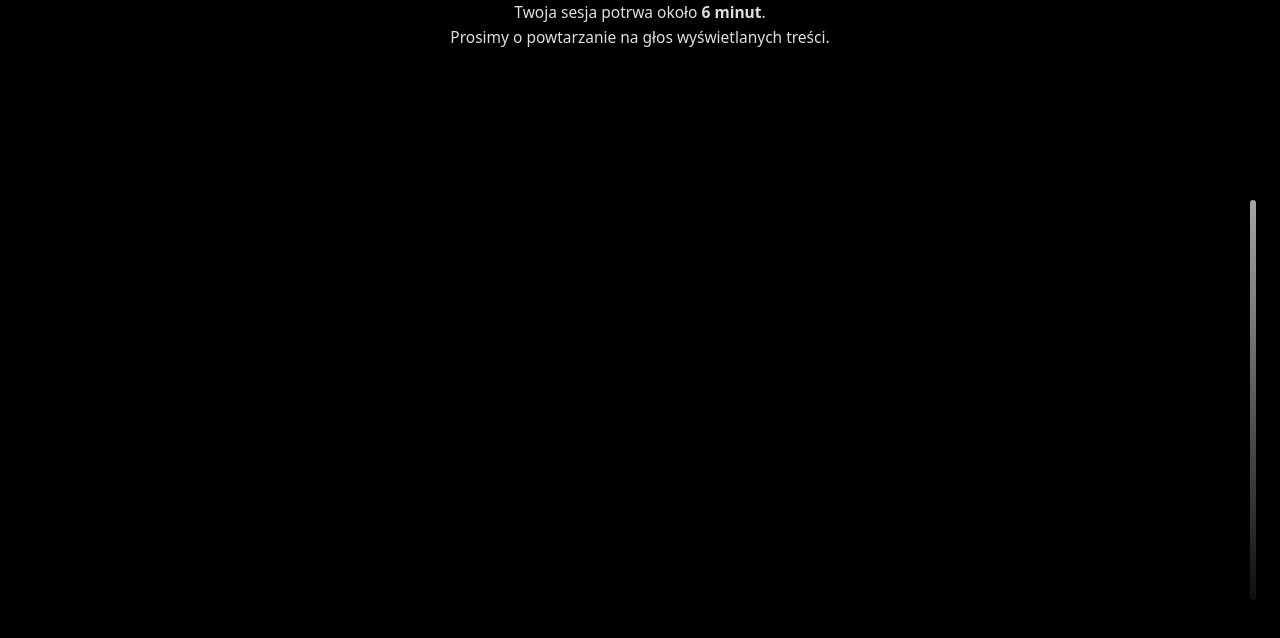
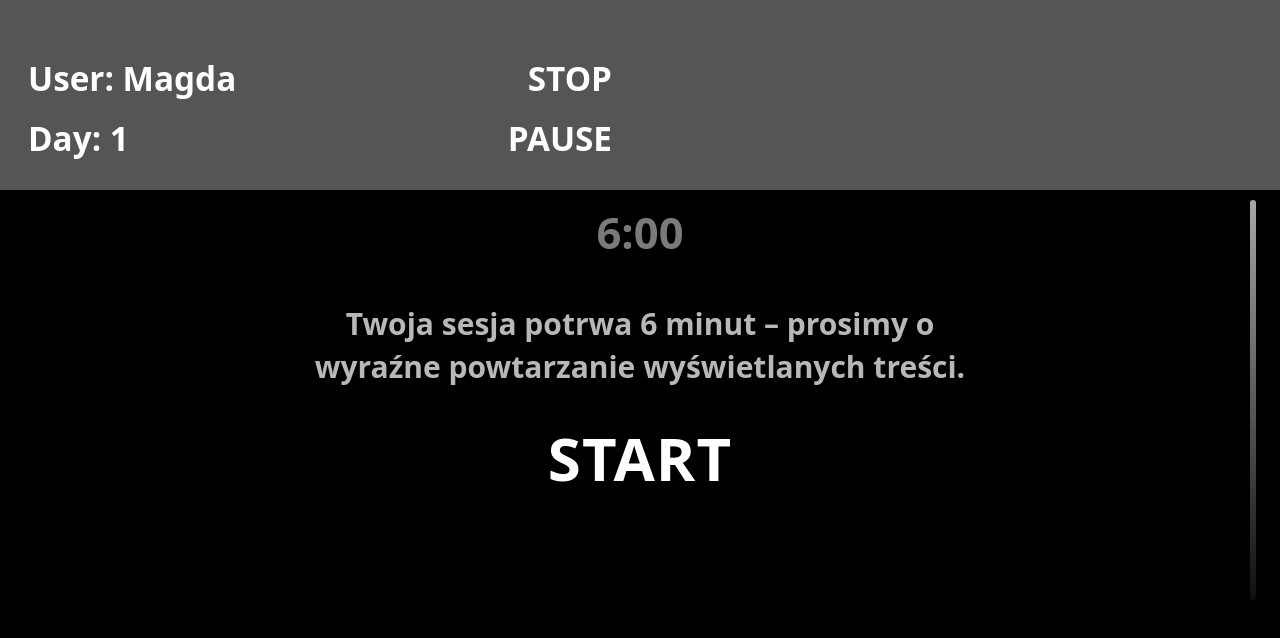
Before and after one commit to MacSzot/adhered.shop, a Next.js app: page /day in a window 1280 px wide. Shown: the top 638 px of the page. Built offline with nearby package versions, Linux system fonts and the light colour scheme.

Commit message:
Update page.tsx

```diff
--- a/app/day/page.tsx
+++ b/app/day/page.tsx
@@ -1,9 +1,9 @@
-// app/day/page.tsx
 "use client";
 
 import { useEffect, useRef, useState } from "react";
+import "../globals.css";
 
-/* =============== PLAN DNIA =============== */
+/* Typ planu */
 type PlanStep = {
   mode: "VERIFY" | "SAY";
   target?: string;
@@ -11,11 +11,12 @@ type PlanStep = {
   min_sentences?: number;
   starts_with?: string[];
   starts_with_any?: string[];
-  prep_ms?: number;   // opóźnienie przed startem nagrywania
-  dwell_ms?: number;  // długość okna SAY
+  prep_ms?: number;
+  dwell_ms?: number;
   note?: string;
 };
 
+/* Ładowanie planu dnia */
 async function loadDayPlanOrTxt(dayFileParam: string): Promise<{ source: "json" | "txt"; steps: PlanStep[] }> {
   try {
     const r = await fetch(`/days/${dayFileParam}.plan.json`, { cache: "no-store" });
@@ -29,36 +30,29 @@ async function loadDayPlanOrTxt(dayFileParam: string): Promise<{ source: "json"
   if (!r2.ok) throw new Error(`Brak pliku dnia: ${dayFileParam}.plan.json i ${dayFileParam}.txt`);
   const txt = await r2.text();
   const steps: PlanStep[] = txt
-    .split(/\r?\n/)
-    .map(s => s.trim())
-    .filter(Boolean)
+    .split(/\r?\n/).map(s => s.trim()).filter(Boolean)
     .map(line => ({ mode: "VERIFY" as const, target: line }));
   return { source: "txt", steps };
 }
 
-/* =============== HELPERS =============== */
 function getParam(name: string, fallback: string) {
   if (typeof window === "undefined") return fallback;
   const v = new URLSearchParams(window.location.search).get(name);
   return (v && v.trim()) || fallback;
 }
 
-/* =============== PAGE =============== */
 export default function PrompterPage() {
   const videoRef = useRef<HTMLVideoElement | null>(null);
 
-  // Ustawienia
-  const USER_NAME = "demo";
-  const dayRaw = typeof window !== "undefined" ? getParam("day", "01") : "01";
-  const dayFileParam = dayRaw.padStart(2, "0"); // zawsze 01..11 do wczytywania plików
-  const DAY_LABEL = (() => {
-    const n = parseInt(dayRaw, 10);
-    return Number.isNaN(n) ? dayRaw : String(n); // UI: bez zera wiodącego
-  })();
+  // Ustawienia UI
+  const USER_NAME = "Magda";
+  const dayRaw = typeof window !== "undefined" ? getParam("day", "1") : "1";
+  const dayFileParam = dayRaw.toString().padStart(2, "0");
+  const DAY_LABEL = dayRaw.toString();
 
   const MAX_TIME = 6 * 60; // 6 minut
 
-  // Progi/czasy VAD
+  // Audio/VAD progi
   const SPEAKING_FRAMES_REQUIRED = 2;
 
   // Stany
@@ -70,14 +64,12 @@ export default function PrompterPage() {
   const [isRunning, setIsRunning] = useState(false);
   const [remaining, setRemaining] = useState(MAX_TIME);
   const [levelPct, setLevelPct] = useState(0);
-  const [mirror] = useState(true);
   const [micError, setMicError] = useState<string | null>(null);
 
-  // ⏸️ Pauza ciszy: jedyna przypominajka po 10 s + ile zostało sekund
   const [silencePause, setSilencePause] = useState(false);
   const pausedRemainingRef = useRef<number | null>(null);
 
-  // Refy aktualnych wartości
+  // Refy bieżące
   const isRunningRef = useRef(isRunning);
   const idxRef = useRef(idx);
   const stepsRef = useRef<PlanStep[]>([]);
@@ -85,10 +77,9 @@ export default function PrompterPage() {
   useEffect(() => { idxRef.current = idx; }, [idx]);
   useEffect(() => { stepsRef.current = steps; }, [steps]);
 
-  // ===== TIMER SESJI =====
+  // Timer sesji
   const endAtRef = useRef<number | null>(null);
   const countdownIdRef = useRef<number | null>(null);
-
   function startCountdown(seconds: number) {
     stopCountdown();
     endAtRef.current = Date.now() + seconds * 1000;
@@ -101,10 +92,7 @@ export default function PrompterPage() {
     }, 250);
   }
   function stopCountdown() {
-    if (countdownIdRef.current) {
-      window.clearInterval(countdownIdRef.current);
-      countdownIdRef.current = null;
-    }
+    if (countdownIdRef.current) { window.clearInterval(countdownIdRef.current); countdownIdRef.current = null; }
     endAtRef.current = null;
   }
 
@@ -121,14 +109,13 @@ export default function PrompterPage() {
   const heardThisStepRef = useRef(false);
   const speakingFramesRef = useRef(0);
 
-  // Whisper recorder
+  // Whisper chunking
   const recRef = useRef<MediaRecorder | null>(null);
   const chunkTimerRef = useRef<number | null>(null);
 
-  // znacznik ostatniego realnego głosu (dla pauzy po 10 s)
   const lastVoiceAtRef = useRef<number>(Date.now());
 
-  /* ---- 1) Wczytaj plan ---- */
+  /* 1) Wczytaj plan */
   useEffect(() => {
     (async () => {
       try {
@@ -136,7 +123,6 @@ export default function PrompterPage() {
         setSteps(steps);
         setIdx(0);
         setDisplayText(steps[0]?.mode === "VERIFY" ? (steps[0].target || "") : (steps[0]?.prompt || ""));
-        // eslint-disable-next-line no-console
         console.log(`[DAY ${dayFileParam}] source:`, source, `steps: ${steps.length}`);
       } catch (e) {
         console.error(e);
@@ -148,7 +134,7 @@ export default function PrompterPage() {
     // eslint-disable-next-line react-hooks/exhaustive-deps
   }, []);
 
-  /* ---- 2) Start/Stop AV + VU + watchdog ciszy ---- */
+  /* 2) Start/Stop AV + VU + watchdog ciszy */
   async function startAV(): Promise<boolean> {
     stopAV();
     setMicError(null);
@@ -206,13 +192,13 @@ export default function PrompterPage() {
           speakingFramesRef.current += 1;
           if (speakingFramesRef.current >= SPEAKING_FRAMES_REQUIRED) {
             heardThisStepRef.current = true;
-            lastVoiceAtRef.current = Date.now(); // ⏱️ rejestrujemy mowę
+            lastVoiceAtRef.current = Date.now();
           }
         } else {
           speakingFramesRef.current = 0;
         }
 
-        // ---- JEDYNA PRZYPOMINAJKA po 10 s rzeczywistej ciszy ----
+        // Jedyna przypominajka po 10 s ciszy
         if (isRunningRef.current && !silencePause) {
           const now = Date.now();
           if (now - lastVoiceAtRef.current >= 10_000) {
@@ -221,12 +207,8 @@ export default function PrompterPage() {
               secsLeft = Math.max(0, Math.ceil((endAtRef.current - now) / 1000));
             }
             pausedRemainingRef.current = secsLeft;
-
-            // zatrzymujemy licznik (NIE resetujemy do 6:00)
             stopCountdown();
             setRemaining(secsLeft);
-
-            // włączamy pauzę i czekamy na tapnięcie
             setSilencePause(true);
           }
         }
@@ -247,25 +229,20 @@ export default function PrompterPage() {
     streamRef.current?.getTracks().forEach(t => t.stop());
     streamRef.current = null;
     analyserRef.current = null;
-    if (audioCtxRef.current) {
-      try { audioCtxRef.current.close(); } catch {}
-      audioCtxRef.current = null;
-    }
+    if (audioCtxRef.current) { try { audioCtxRef.current.close(); } catch {} audioCtxRef.current = null; }
   }
 
-  // 👉 wznowienie po tapnięciu w overlay pauzy
   function resumeFromPause() {
     if (!silencePause) return;
     const secs = pausedRemainingRef.current ?? remaining;
-    startCountdown(secs);        // wznawiamy od miejsca przerwania
+    startCountdown(secs);
     setSilencePause(false);
-    lastVoiceAtRef.current = Date.now(); // wyzeruj „ciszę”, żeby nie złapać od razu kolejnej pauzy
+    lastVoiceAtRef.current = Date.now();
   }
 
-  /* ===== WHISPER: start/stop ===== */
+  /* 3) Whisper chunkowanie */
   async function startSayCaptureWhisper() {
     setSayTranscript("");
-
     const stream = streamRef.current;
     if (!stream) return;
 
@@ -274,31 +251,22 @@ export default function PrompterPage() {
       : (MediaRecorder.isTypeSupported("audio/webm;codecs=opus")
           ? "audio/webm;codecs=opus"
           : "");
+    if (!mime) { console.warn("MediaRecorder: brak wspieranego MIME."); return; }
 
-    if (!mime) {
-      console.warn("MediaRecorder: brak wspieranego MIME.");
-      return;
-    }
-
-    const mr = new MediaRecorder(stream, {
-      mimeType: mime,
-      audioBitsPerSecond: 64_000,
-    });
+    const mr = new MediaRecorder(stream, { mimeType: mime, audioBitsPerSecond: 64_000 });
     recRef.current = mr;
 
     mr.ondataavailable = async (e) => {
       if (!e.data || e.data.size === 0) return;
-
       const fd = new FormData();
       const filename = mime.includes("mp4") ? "chunk.m4a" : "chunk.webm";
       fd.append("audio", e.data, filename);
-
       try {
         const resp = await fetch("/api/whisper", { method: "POST", body: fd });
         const json = await resp.json();
         if (json?.text) {
-          setSayTranscript((prev) => (prev ? prev + " " : "") + json.text);
-          lastVoiceAtRef.current = Date.now(); // ruch głosu z serwera
+          setSayTranscript((p) => (p ? p + " " : "") + json.text);
+          lastVoiceAtRef.current = Date.now();
         } else if (json?.error) {
           console.warn("Whisper API error:", json.error);
         }
@@ -307,7 +275,6 @@ export default function PrompterPage() {
       }
     };
 
-    // preferowany tryb — chunk co ~2 sekundy
     try {
       mr.start(2000);
     } catch {
@@ -322,13 +289,10 @@ export default function PrompterPage() {
 
   function stopSayCaptureWhisper() {
     if (chunkTimerRef.current) { clearInterval(chunkTimerRef.current); chunkTimerRef.current = null; }
-    if (recRef.current) {
-      try { recRef.current.stop(); } catch {}
-      recRef.current = null;
-    }
+    if (recRef.current) { try { recRef.current.stop(); } catch {} recRef.current = null; }
   }
 
-  /* ---- 3) Kroki ---- */
+  /* 4) Kroki */
   function clearStepTimers() {
     if (stepTimerRef.current) { window.clearTimeout(stepTimerRef.current); stepTimerRef.current = null; }
     if (advanceTimerRef.current) { window.clearTimeout(advanceTimerRef.current); advanceTimerRef.current = null; }
@@ -336,8 +300,7 @@ export default function PrompterPage() {
 
   function runStep(i: number) {
     if (!stepsRef.current.length) return;
-    const s = stepsRef.current[i];
-    if (!s) return;
+    const s = stepsRef.current[i]; if (!s) return;
 
     clearStepTimers();
     heardThisStepRef.current = false;
@@ -346,10 +309,9 @@ export default function PrompterPage() {
     if (s.mode === "VERIFY") {
       stopSayCaptureWhisper();
       setDisplayText(s.target || "");
-      // (opcjonalne auto-next po mowie możesz tu dodać, ale nic nie zmieniamy)
     } else {
-      const prep = Number(s.prep_ms ?? 200);     // szybki start
-      const dwell = Number(s.dwell_ms ?? 12000); // 12s aktywnego okna SAY
+      const prep = Number(s.prep_ms ?? 200);
+      const dwell = Number(s.dwell_ms ?? 12000);
 
       stopSayCaptureWhisper();
       setDisplayText(s.prompt || "");
@@ -378,7 +340,7 @@ export default function PrompterPage() {
     runStep(next);
   }
 
-  /* ---- 4) Start/Stop sesji ---- */
+  /* 5) Start/Stop sesji */
   const startSession = async () => {
     if (!stepsRef.current.length) return;
     const ok = await startAV();
@@ -391,7 +353,6 @@ export default function PrompterPage() {
     setDisplayText(stepsRef.current[0]?.mode === "VERIFY" ? (stepsRef.current[0].target || "") : (stepsRef.current[0]?.prompt || ""));
     runStep(0);
   };
-
   const stopSession = () => {
     setIsRunning(false);
     stopCountdown();
@@ -403,121 +364,71 @@ export default function PrompterPage() {
     pausedRemainingRef.current = null;
   };
 
-  /* ---- 5) Render ---- */
+  /* Render z nowym, stałym layoutem */
   const fmt = (s: number) => `${Math.floor(s / 60)}:${String(s % 60).padStart(2, "0")}`;
 
-  // Wygląd pytania i transkryptu (czytelne, białe, bez tła)
-  const questionStyle: React.CSSProperties = {
-    fontSize: 20,
-    lineHeight: 1.55,
-    maxWidth: 720,
-    margin: "0 auto",
-    textAlign: "center",
-  };
-  const transcriptStyle: React.CSSProperties = {
-    marginTop: 14,
-    fontSize: 20,
-    opacity: 0.98,
-    minHeight: 30,
-    textAlign: "center",
-  };
+  return (
+    <main>
+      <div className="stage">
+        <video ref={videoRef} autoPlay playsInline muted className="cam" />
+        <div className="veil" />
 
-  return (
-    <main className="prompter-full">
-      <header className="topbar topbar--dense">
-        <nav className="tabs">
-          <a className="tab active" href="/day" aria-current="page">Prompter</a>
-          <span className="tab disabled" aria-disabled="true" title="Wkrótce">Rysownik</span>
-        </nav>
-        <div className="top-info compact">
-          <span className="meta"><b>Użytkownik:</b> {USER_NAME}</span>
-          <span className="dot">•</span>
-          <span className="meta"><b>Dzień programu:</b> {DAY_LABEL}</span>
+        {/* Górny panel zgodny z mockami */}
+        <header className="topbar-fixed">
+          <div className="topbar-inner">
+            <div className="top-left">
+              <div className="line">User: {USER_NAME}</div>
+              <div className="line">Day: {DAY_LABEL}</div>
+            </div>
+            <div className="top-right" style={{ textAlign: "right" }}>
+              <div className="line" role="button" onClick={stopSession}>STOP</div>
+              <div className="line" role="button" onClick={() => setIsRunning(v => !v)}>PAUSE</div>
+            </div>
+          </div>
+        </header>
+
+        {/* Timer – zamglony pod panelem */}
+        <div className="timer-ghost">{fmt(remaining)}</div>
+
+        {/* Overlay centralny */}
+        <div className="overlay-center">
+          <div className="center-wrap">
+            {!isRunning && (
+              <>
+                <div className="sys-text">Twoja sesja potrwa 6 minut – prosimy o wyraźne powtarzanie wyświetlanych treści.</div>
+                {micError && <div className="sys-text" style={{ opacity:.9, marginTop:10, color:"#ffdddd" }}>{micError} — sprawdź dostęp do mikrofonu i kamery.</div>}
+                <div className="start-big" role="button" onClick={startSession}>START</div>
+              </>
+            )}
+
+            {isRunning && (
+              <>
+                {steps[idx]?.mode === "VERIFY" && (
+                  <div className="sys-text" style={{ whiteSpace:"pre-wrap" }}>{displayText}</div>
+                )}
+                {steps[idx]?.mode === "SAY" && (
+                  <>
+                    <div className="sys-text" style={{ whiteSpace:"pre-wrap" }}>{displayText}</div>
+                    <div className="user-speech" style={{ whiteSpace:"pre-wrap", minHeight:36 }}>{sayTranscript}</div>
+                  </>
+                )}
+              </>
+            )}
+          </div>
         </div>
-        <div className="controls-top">
-          {!isRunning ? (
-            <button className="btn" onClick={startSession}>Start</button>
-          ) : (
-            <button className="btn" onClick={stopSession}>Stop</button>
-          )}
-        </div>
-      </header>
 
-      <div className="timer-top timer-top--strong" style={{ textAlign: "center" }}>{fmt(remaining)}</div>
-
-      <div className={`stage ${mirror ? "mirrored" : ""}`}>
-        <video ref={videoRef} autoPlay playsInline muted className="cam" />
-
-        {/* EKRAN STARTOWY */}
-        {!isRunning && (
-          <div className="overlay center">
-            <div className="intro" style={{ textAlign: "center", maxWidth: 520, lineHeight: 1.6, margin: "0 auto" }}>
-              <p style={{ fontSize: 15.5, opacity: 0.92 }}>
-                Twoja sesja potrwa około <b>6 minut</b>.<br />
-                Prosimy o powtarzanie na głos wyświetlanych treści.
-              </p>
-              {micError && (
-                <p style={{ marginTop: 12, color: "#ffb3b3", fontSize: 14 }}>
-                  {micError} — sprawdź dostęp do mikrofonu i kamery.
-                </p>
-              )}
+        {/* Pauza po 10 s ciszy */}
+        {silencePause && (
+          <div className="pause-overlay" onClick={resumeFromPause}>
+            <div className="pause-card">
+              <div className="l1">Jeśli nie czujesz, że to dobry moment, zawsze możesz wrócić później.</div>
+              <div className="l2">Jeśli chcesz kontynuować, dotknij ekranu.</div>
             </div>
           </div>
         )}
 
-        {/* SESJA */}
-        {isRunning && (
-          <div className="overlay center" style={{ position: "absolute", inset: 0, display: "flex", alignItems: "center", justifyContent: "center" }}>
-            <div style={{ width: "100%", padding: "0 16px" }}>
-              {/* VERIFY: tekst do powtórzenia */}
-              {steps[idx]?.mode === "VERIFY" && (
-                <div className="center-text fade" style={{ whiteSpace: "pre-wrap", textAlign: "center", fontSize: 22, lineHeight: 1.5, maxWidth: 760, margin: "0 auto" }}>
-                  {displayText}
-                </div>
-              )}
-
-              {/* SAY: pytanie + transkrypt */}
-              {steps[idx]?.mode === "SAY" && (
-                <div className="center-text fade" style={{ whiteSpace: "pre-wrap" }}>
-                  <div style={questionStyle}>{displayText}</div>
-                  <div style={transcriptStyle}>{sayTranscript}</div>
-                </div>
-              )}
-            </div>
-
-            {/* ⏸️ Overlay pauzy po 10 s ciszy — JEDYNA przypominajka */}
-            {silencePause && (
-              <div
-                className="overlay"
-                onClick={resumeFromPause}
-                style={{
-                  position: "absolute",
-                  inset: 0,
-                  display: "flex",
-                  alignItems: "center",
-                  justifyContent: "center",
-                  padding: 24,
-                  textAlign: "center",
-                  background: "rgba(0,0,0,0.35)",
-                  cursor: "pointer",
-                  zIndex: 50
-                }}
-              >
-                <div style={{ maxWidth: 680, lineHeight: 1.5 }}>
-                  <div style={{ fontSize: 18, marginBottom: 14 }}>
-                    Jeśli nie czujesz, że to dobry moment, zawsze możesz wrócić później.
-                  </div>
-                  <div style={{ fontSize: 18, fontWeight: 600 }}>
-                    Jeśli chcesz kontynuować, dotknij ekranu.
-                  </div>
-                </div>
-              </div>
-            )}
-          </div>
-        )}
-
-        {/* VU-meter */}
-        <div className="meter-vertical">
+        {/* Pasek dźwięku po prawej */}
+        <div className="meter-vertical" aria-hidden="true">
           <div className="meter-vertical-fill" style={{ height: `${levelPct}%` }} />
         </div>
       </div>
```
